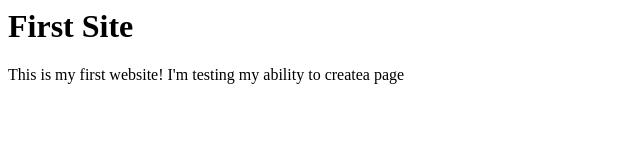
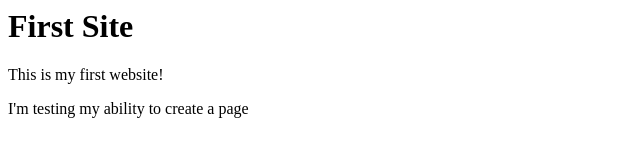
Before and after one commit to linodom/linodom.github.io, a plain HTML site: page index.html in a window 1280 px wide. Shown: the whole page, without its empty margins (0-640 px from the left). Drawn offline with Linux system fonts and the light colour scheme.

Commit message:
Update index.html

```diff
--- a/index.html
+++ b/index.html
@@ -2,8 +2,8 @@
 <body>
 <h1>First Site</h1>
 
-<p>This is my first website!
-I'm testing my ability to createa page</p>
+<p>This is my first website!</p>
+<p>I'm testing my ability to create a page</p>
 
 
 </body></html>
```
